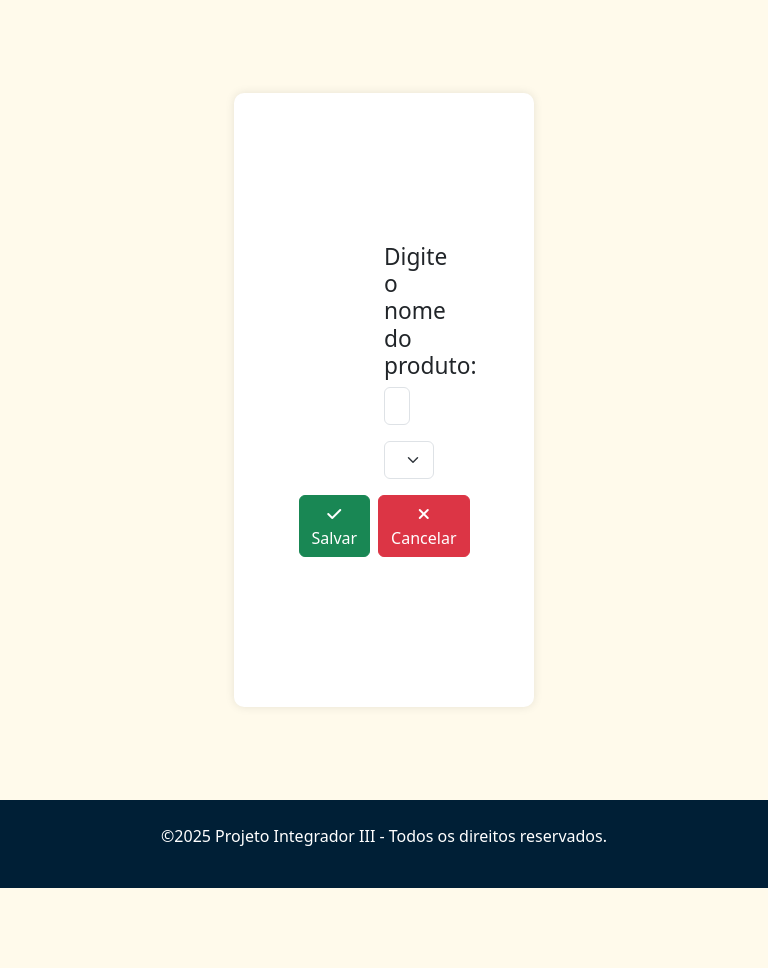
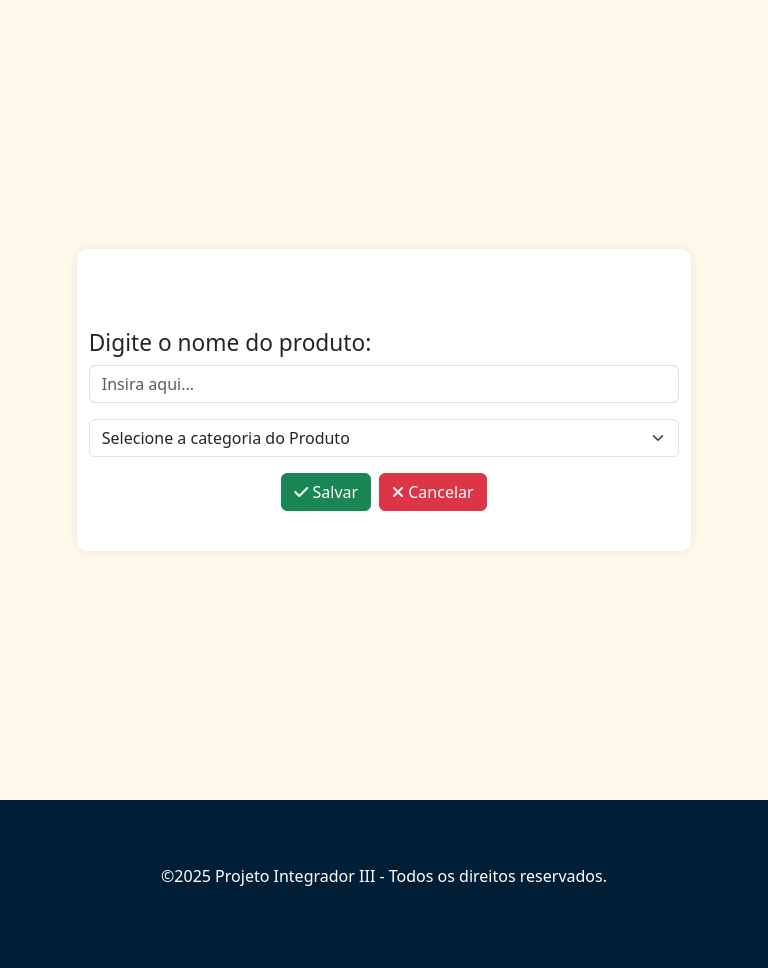
Before and after one commit to Johansem14/univesp-projeto-integrador-III, a PHP site: page /cad-interesses.php in a window 768 px wide. Shown: the part 146-1114 px from the top of the page. Before the commit the page ends 1034 px from the top, so only its background shows below. Run offline with PHP 8.4, Linux system fonts and the light colour scheme; the visitor is signed in with stand-in values (Sample User, id 1); some libraries are stand-ins or nearby versions.

Commit message:
Corrigido a condição do código sql e realizado a criação de media-queries

```diff
--- a/cad-interesses.php
+++ b/cad-interesses.php
@@ -12,19 +12,16 @@ if (!isset($_SESSION['usuario_id'])){
 
 if ($_SERVER["REQUEST_METHOD"] === "POST"){
     $nome = $_POST['produto'];
-    $produto = $_POST['categoria'];
+    $produto = isset($_POST['categoria']) ? $_POST['categoria'] : '';
 
 if(empty($nome)){
     echo "<script>alert('Digite o nome de um produto.');
-        window.location.href = 'cad-interesses.php'
     </script>";
 
-    }
-    if($produto ===''){
+}else if($produto ===''){
     echo "<script>alert('Selecione uma categoria.');
-        window.location.href = 'cad-interesses.php'
     </script>";
-    }
+}else{
     $sql = "INSERT INTO tb_area_interesse (tb_usuarios_id_usuarios, nome_produto, categoria_interesse, data_interesse) VALUES(?,?,?, NOW())";
     $stmt = $conn->prepare($sql);
     $stmt->bind_param("iss", $usuario_id, $nome, $produto);
@@ -40,12 +37,10 @@ if($stmt->execute()){
 </script>";
 }
 }
+}
+
 
 ?>
-
-
-
-
 
 <!DOCTYPE html>
 <html lang="pt-br">
@@ -67,11 +62,36 @@ if($stmt->execute()){
             background-color: white;
             justify-content: center;
             align-items:center;
-            padding: 150px;
             border-radius: 10px;
             box-shadow: 0px 0px 10px rgba(0, 0, 0, 0.1);
-            max-width: 25%;
+            width: 40%;
+            padding-top:100px;
+            padding-bottom:50px
         }
+
+        @media (max-width: 770px) {
+    .form-container {
+        width: 80%; /* Aumenta a largura do formulário para 60% em telas menores */
+        padding-top: 80px; /* Ajuste do padding se necessário */
+        padding-bottom: 40px; /* Ajuste do padding se necessário */
+    }
+}
+
+@media (min-width: 601px) and (max-width: 768px) {
+    .container {
+        width: 70%;  /* Ajusta a largura para 70% em telas médias */
+        padding-top: 40px;
+        padding-bottom: 40px;
+    }
+}
+@media (min-width: 769px) and (max-width: 1024px) {
+    .container {
+        width: 100%;  /* Ajusta a largura para 70% em telas médias */
+        padding-top: 40px;
+        padding-bottom: 40px;
+    }
+}
+
     </style>
 </head>
 <body>
@@ -118,12 +138,12 @@ if($stmt->execute()){
             <form class="col-12" method="POST" action="">
                 <div class="mb-3">
                     <h4>Digite o nome do produto:</h4>
-                    <input type="text" class="form-control" id="nomeProduto" name="produto" placeholder="Insira aqui...">
+                    <input type="text" class="form-control" id="nomeProduto" name="produto" value="<?php if(isset($_POST['produto'])) echo $_POST['produto'];?>"  placeholder="Insira aqui...">
                 </div>
 
                 <div class="mb-3">
                     <select class="form-select" id="categoriaProduto" name="categoria">
-                        <option value="" disable selected>Selecione a categoria do Produto</option>
+                        <option value="" disabled selected>Selecione a categoria do Produto</option>
                         <option value="Cadeiras">Cadeiras</option>
                         <option value="Andadores">Andadores</option>
                         <option value="Muletas">Muletas</option>
```
Lines whose indentation alone changed are shown as unchanged.
